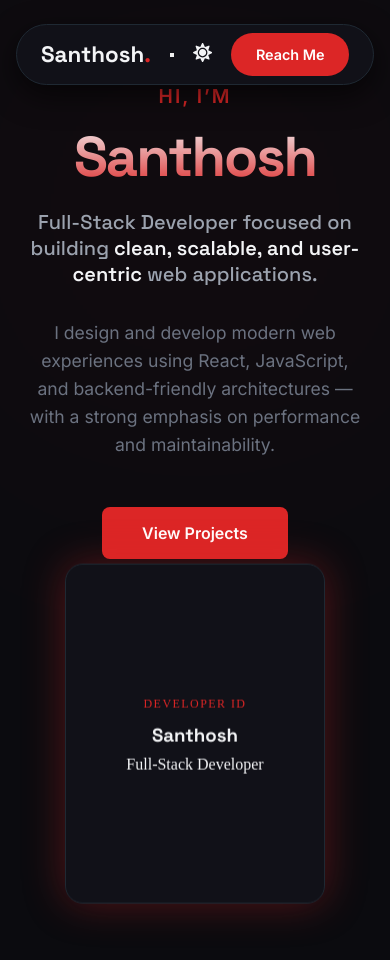
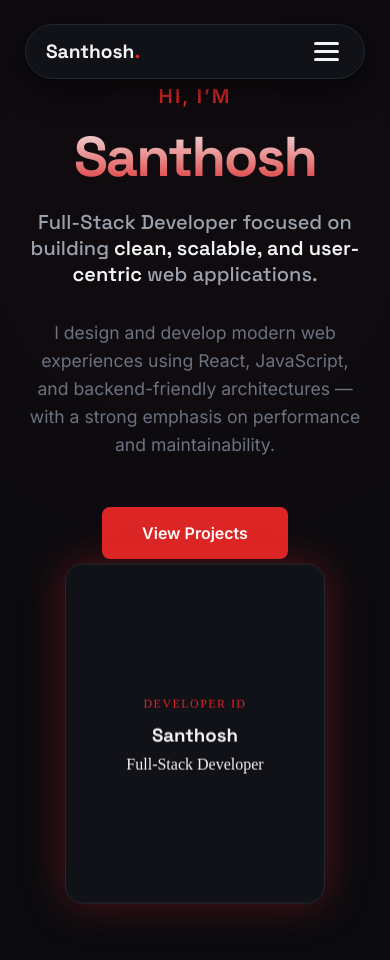
Before and after one commit to Santhosh-Kumar-2004/santhosh.dev-portfolio-site, a React (Vite) app: page / in a window 390 px wide. Shown: the top 960 px of the page. Built offline with nearby package versions, Linux system fonts and the light colour scheme.

Commit message:
updated the navbar css with resposnsiveness

```diff
--- a/src/styles/Navbar.css
+++ b/src/styles/Navbar.css
@@ -114,8 +114,101 @@
   color: var(--accent-primary) !important;
 }
 
-@media (max-width: 768px) {
-  .navbar-links, .v-divider {
-    display: none;
+/* =========================
+   RESPONSIVENESS
+========================= */
+
+/* Desktop Hide Toggle */
+.menu-toggle {
+  display: none;
+  flex-direction: column;
+  gap: 5px;
+  background: none;
+  border: none;
+  cursor: pointer;
+  padding: 5px;
+  z-index: 1001;
+}
+
+.menu-toggle .bar {
+  width: 25px;
+  height: 3px;
+  background-color: var(--text-primary);
+  transition: all var(--transition-fast);
+  border-radius: 10px;
+}
+
+/* Tablet & Mobile Styles */
+@media (max-width: 850px) {
+  .navbar-floating {
+    max-width: 95%;
+    padding: 0.75rem 1.25rem;
+  }
+
+  .menu-toggle {
+    display: flex;
+    order: 2; /* Move toggle to the right */
+  }
+
+  /* Hamburger to 'X' Animation */
+  .menu-open .bar:nth-child(1) { transform: translateY(8px) rotate(45deg); }
+  .menu-open .bar:nth-child(2) { opacity: 0; }
+  .menu-open .bar:nth-child(3) { transform: translateY(-8px) rotate(-45deg); }
+
+  .navbar-menu-wrapper {
+    position: absolute;
+    top: 80px;
+    left: 0;
+    right: 0;
+    flex-direction: column;
+    background-color: var(--bg-surface);
+    border: 1px solid var(--border-color);
+    border-radius: 20px;
+    padding: 2rem;
+    gap: 1.5rem;
+    box-shadow: 0 15px 30px var(--shadow-color);
+
+    /* Animation for opening */
+    opacity: 0;
+    transform: translateY(-20px);
+    pointer-events: none;
+    transition: all var(--transition-normal);
+  }
+
+  .navbar-menu-wrapper.active {
+    opacity: 1;
+    transform: translateY(0);
+    pointer-events: auto;
+  }
+
+  .navbar-links {
+    flex-direction: column;
+    align-items: center;
+    width: 100%;
+  }
+
+  .v-divider {
+    width: 100%;
+    height: 1px;
+    background-color: var(--border-color);
+  }
+
+  .nav-cta {
+    display: none; /* Hide CTA on mobile or move it into the wrapper */
+  }
+
+  .menu-open .nav-cta {
+    display: flex; /* Optional: show inside menu if preferred */
   }
 }
+
+/* Specific Mobile Tweaks */
+@media (max-width: 480px) {
+  .navbar-logo {
+    font-size: 1.2rem;
+  }
+
+  .navbar-floating {
+    border-radius: 30px;
+  }
+}
```
Also changed, not shown: 1 other file (tests, documents, lock files or other folders).
